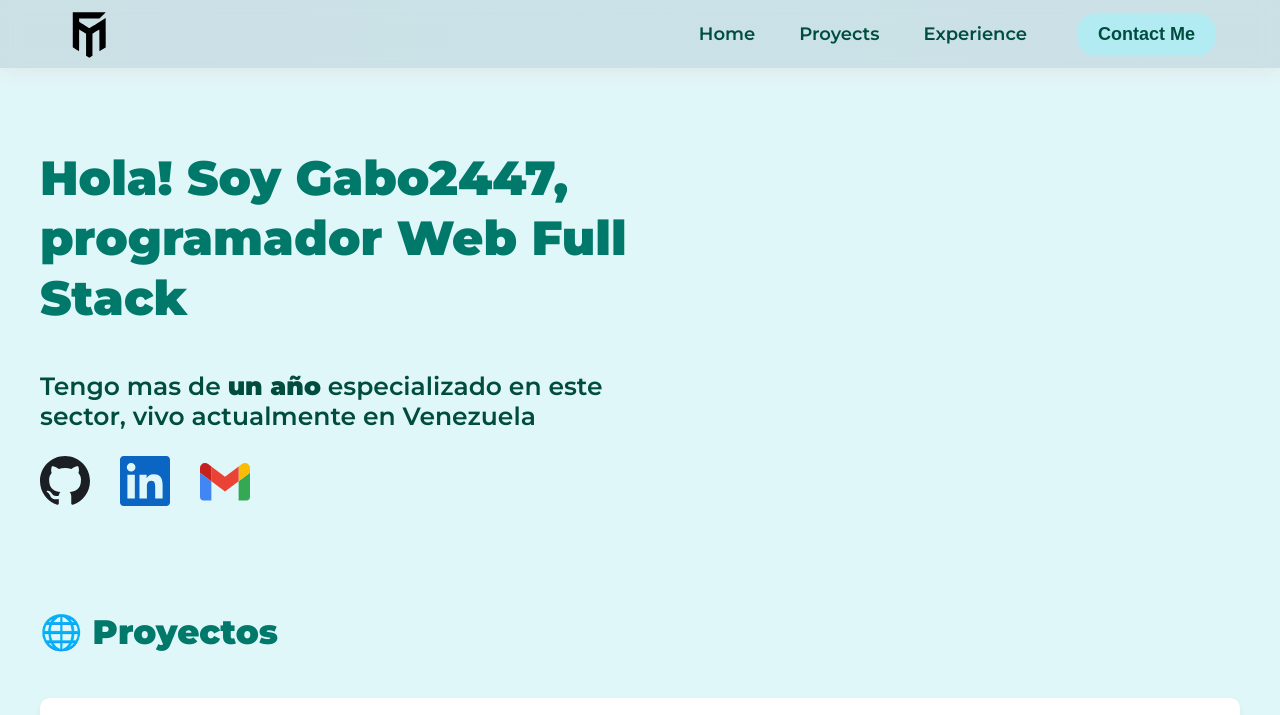
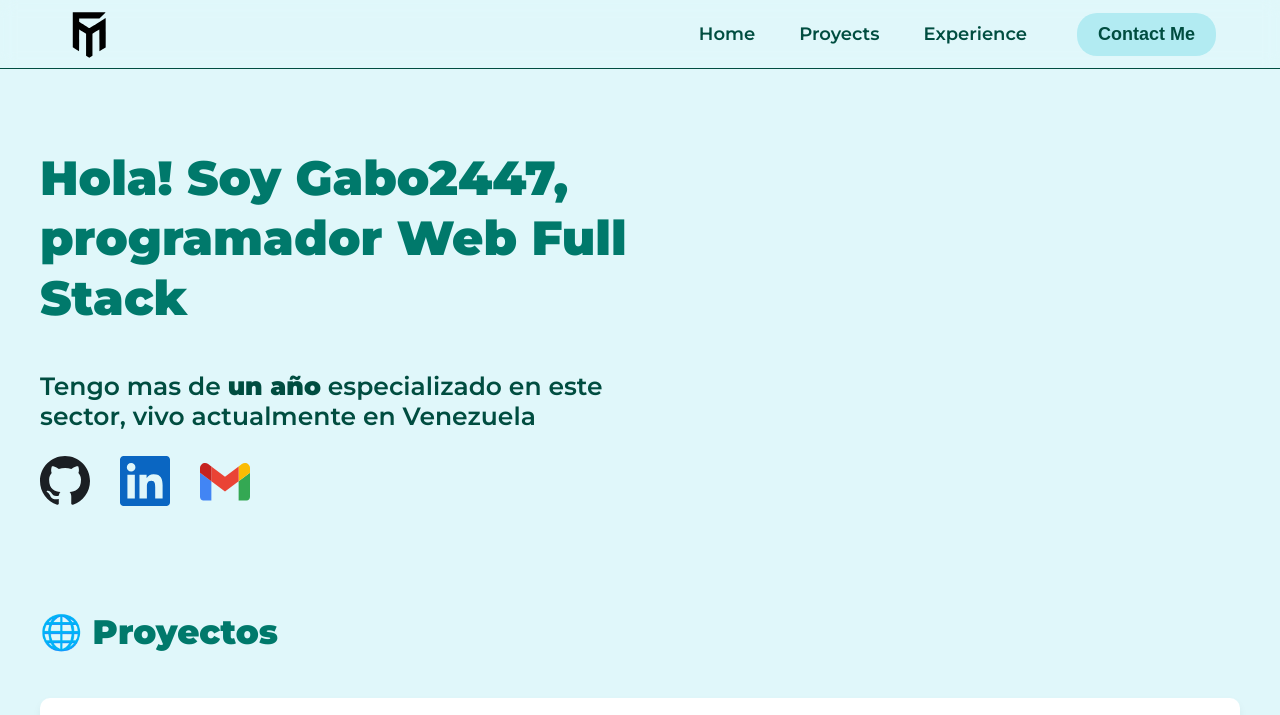
Before and after one commit to Gabo2447/UX-UI, a plain HTML site: page index.html in a window 1280 px wide. Shown: the top 715 px of the page. Drawn offline with Linux system fonts and the light colour scheme.

Commit message:
fix(css): update blur effect on navbar background

```diff
--- a/style.css
+++ b/style.css
@@ -54,9 +54,9 @@ a {
   top: 0;
   left: 0;
   width: 100%;
-  background: radial-gradient(circle at center, rgba(15, 44, 75, 0.1) 0%, rgba(17, 31, 53, 0.1) 100%);
+  background: #E0F7FA1a;
   backdrop-filter: blur(8px);
-  box-shadow: 0px 0px 24px 0px #e1e1e1;
+  border-bottom: solid 1px #004d40;
   z-index: 100;
   box-sizing: border-box;
 }
```
